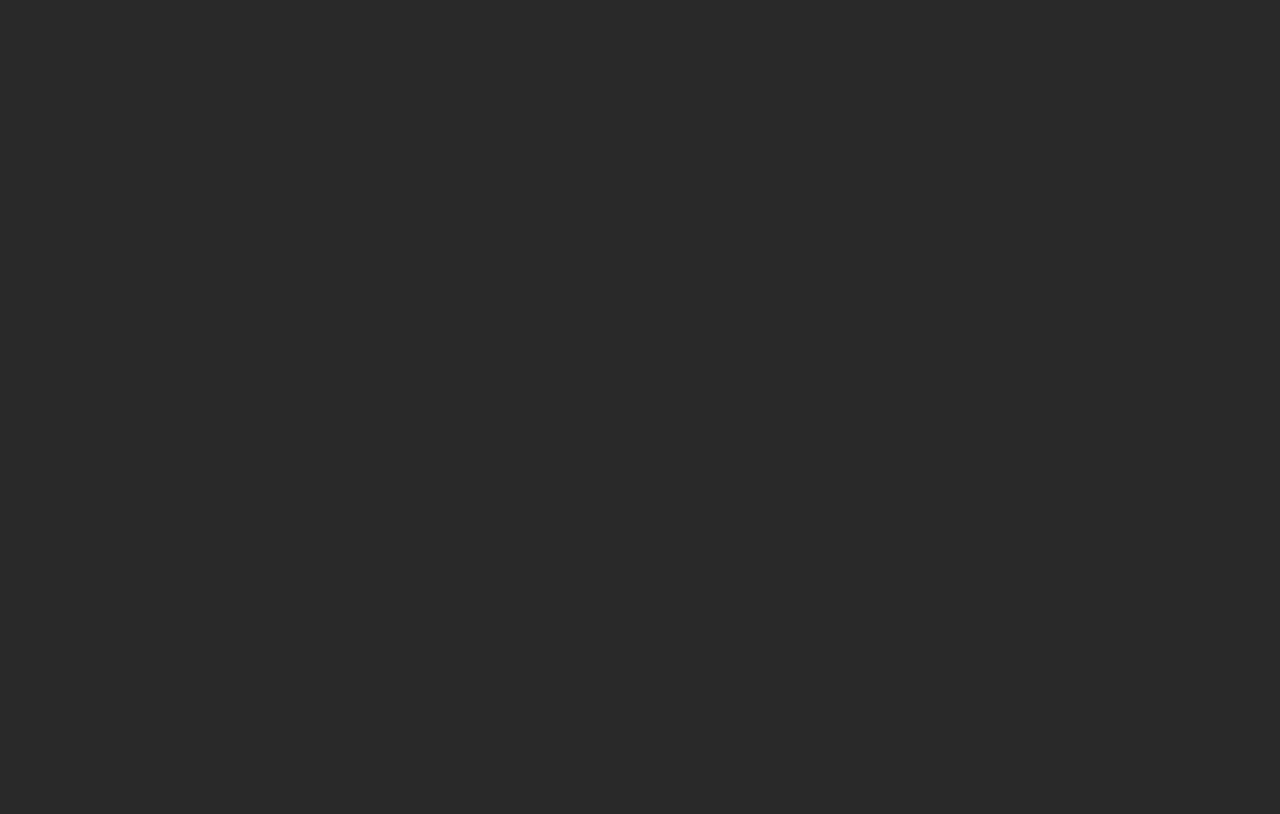
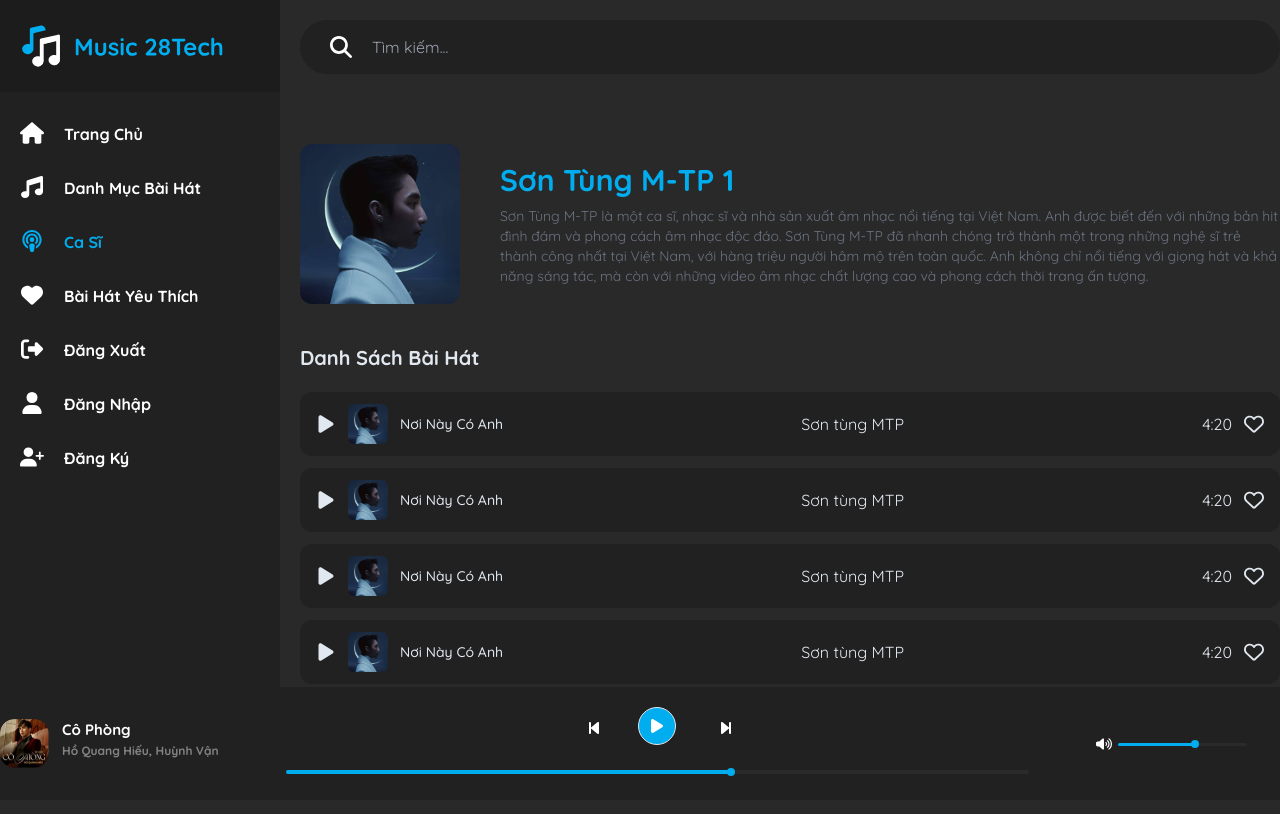
Before and after one commit to Subzerozzz/Project_FER, a React (Create React App) app: page /singers/1 in a window 1280 px wide. Before the commit this address had no page. Shown: the top 814 px of the page. Built offline with nearby package versions, Linux system fonts and the light colour scheme.

Commit message:
feat: singer detail

```diff
--- a/src/App.js
+++ b/src/App.js
@@ -7,6 +7,7 @@
 import { RegisterPage } from './pages/Authen/Register';
 import { Categories } from './pages/Categories/Categories';
 import { SingersPage } from './pages/Singers/Singers';
+import SingerDetail from './pages/Singers/SingerDetail/SingerDetail';
 
 function App() {
   return (
@@ -19,6 +20,7 @@
             <Route path='register' element={<RegisterPage/>} />
             <Route path='categories' element={<Categories/>} />
             <Route path='singers' element={<SingersPage />} />
+            <Route path='singers/:singerId' element={<SingerDetail />} />
           </Route>
         </Routes>
       </BrowserRouter>
--- /dev/null
+++ b/src/components/common/SingerDetail/SongPlayListLayout.jsx
@@ -0,0 +1,77 @@
+import { useState } from "react";
+import { FaHeart, FaPause, FaPlay, FaRegHeart } from "react-icons/fa6";
+
+const SongPlayListLayout = ({
+    title,
+    thumbnail,
+    duration,
+    audioUrl
+}) => {
+  const [isLiked, setIsLiked] = useState(false);
+  const [isPlay, setIsPlay] = useState(false);
+  const [audio, setAudio] = useState(new Audio(audioUrl));
+
+  const handlePlay = () => {
+    setIsPlay(!isPlay);
+    console.log("Audio URL:", audioUrl);
+
+    if (isPlay) {
+      audio.pause();
+    } else {
+      audio.play();
+    }
+  };
+  const handlePause = () => {
+    setIsPlay(false);
+    audio.pause();
+  };
+
+  const handleLike = () => {
+    alert("Like song");
+  };
+
+  return (
+    <div className="w-full py-3 px-4 bg-[#212121] rounded-xl">
+      {/* icon play big*/}
+      <div className="flex items-center justify-between rounded-full">
+        <div className="flex items-center gap-x-3">
+          {isPlay ? (
+            <FaPause onClick={handlePlay} className="w-5 h-5 duration-150 cursor-pointer text-slate-200 hover:text-slate-300 active:text-slate-400" />
+          ) : (
+            <FaPlay
+              onClick={handlePlay}
+              className="w-5 h-5 duration-150 cursor-pointer text-slate-200 hover:text-slate-300 active:text-slate-400"
+            />
+          )}
+          <img
+            className="object-cover rounded-md size-10"
+            src="/demo/singer/sontung.jpg"
+            alt=""
+          />
+          <span className="text-sm font-medium capitalize text-slate-200">
+            Nơi này có anh
+          </span>
+        </div>
+
+        <h4 className="text-slate-200">Sơn tùng MTP</h4>
+
+        <div className="flex items-center gap-3">
+          <span className="text-slate-200">4:20</span>
+          {isLiked ? (
+            <FaHeart
+              onClick={() => setIsLiked(false)}
+              className="w-5 h-5 cursor-pointer text-slate-200 hover:text-slate-300 active:text-slate-400"
+            />
+          ) : (
+            <FaRegHeart
+              onClick={() => setIsLiked(true)}
+              className="w-5 h-5 cursor-pointer text-slate-200 hover:text-slate-300 active:text-slate-400"
+            />
+          )}
+        </div>
+      </div>
+    </div>
+  );
+};
+
+export default SongPlayListLayout;
--- /dev/null
+++ b/src/pages/Singers/SingerDetail/SingerDetail.jsx
@@ -0,0 +1,78 @@
+import { FaPlay, FaRegHeart } from "react-icons/fa6";
+import SongPlayListLayout from "../../../components/common/SingerDetail/SongPlayListLayout";
+import songs from "./data-singer-detail";
+import { useParams } from "react-router-dom";
+import { useState } from "react";
+
+const SingerDetail = () => {
+  // get singerId from url params
+  const { singerId } = useParams();
+
+  // state to hold singer data
+  const [singerData, setSingerData] = useState(null);
+
+  /**
+   * fetch singer detail by singerId
+   */
+  const fetchSingerDetail = (singerId) => {
+    //logic fetch
+  }
+
+
+  return (
+    <div className="min-h-screen py-10 ">
+      {/* singer information */}
+      <div className="flex items-center gap-10">
+        {/* singer avatar */}
+        <div className="flex-shrink-0 size-40 rounded-xl">
+          <img
+            className="object-cover w-full h-full rounded-xl"
+            src={"/demo/singer/sontung.jpg"}
+            alt=""
+          />
+        </div>
+
+        <div className="flex-1">
+          {/* singer name */}
+          <div>
+            <h3 className="text-[#00ADEF] text-3xl font-bold mb-2">
+              Sơn Tùng M-TP {singerId}
+            </h3>
+            {/* singer description */}
+            <p className="text-sm text-gray-500">
+              Sơn Tùng M-TP là một ca sĩ, nhạc sĩ và nhà sản xuất âm nhạc nổi
+              tiếng tại Việt Nam. Anh được biết đến với những bản hit đình đám
+              và phong cách âm nhạc độc đáo. Sơn Tùng M-TP đã nhanh chóng trở
+              thành một trong những nghệ sĩ trẻ thành công nhất tại Việt Nam,
+              với hàng triệu người hâm mộ trên toàn quốc. Anh không chỉ nổi
+              tiếng với giọng hát và khả năng sáng tác, mà còn với những video
+              âm nhạc chất lượng cao và phong cách thời trang ấn tượng.
+            </p>
+          </div>
+        </div>
+      </div>
+
+      {/* list songs */}
+      <div className="mt-10">
+        <h3 className="text-xl font-bold capitalize text-slate-200">
+          Danh sách bài hát
+        </h3>
+
+        {/* songs */}
+        <div className="grid grid-cols-1 gap-3 mt-5">
+          {songs.map((song) => (
+            <SongPlayListLayout
+              key={song.id}
+              title={song.title}
+              thumbnail={song.thumbnail}
+              duration={song.duration}
+              audioUrl={song.audioUrl}
+            />
+          ))}
+        </div>
+      </div>
+    </div>
+  );
+};
+
+export default SingerDetail;
--- /dev/null
+++ b/src/pages/Singers/SingerDetail/data-singer-detail.js
@@ -0,0 +1,39 @@
+const songs = [
+  {
+    id: 1,
+    title: "Lạc Trôi",
+    thumbnail: "/demo/singer/sontung.jpg",
+    duration: "4:20",
+    audioUrl: "/demo/singer/audio/NoiNayCoAnh-SonTungMTP-4772041.mp3"
+  },
+  {
+    id: 2,
+    title: "Chạy Ngay Đi",
+    thumbnail: "/demo/singer/sontung.jpg",
+    duration: "4:20",
+    audioUrl: "/demo/singer/audio/NoiNayCoAnh-SonTungMTP-4772041.mp3"
+  },
+  {
+    id: 3,
+    title: "Hãy Trao Cho Anh",
+    thumbnail: "/demo/singer/sontung.jpg",
+    duration: "4:20",
+    audioUrl: "/demo/singer/audio/NoiNayCoAnh-SonTungMTP-4772041.mp3"
+  },
+  {
+    id: 4,
+    title: "Muộn Rồi Mà Sao Còn",
+    thumbnail: "/demo/singer/sontung.jpg",
+    duration: "4:20",
+    audioUrl: "/demo/singer/audio/NoiNayCoAnh-SonTungMTP-4772041.mp3"
+  },
+  {
+    id: 5,
+    title: "There’s No One At All",
+    thumbnail: "/demo/singer/sontung.jpg",
+    duration: "4:20",
+    audioUrl: "/demo/singer/audio/NoiNayCoAnh-SonTungMTP-4772041.mp3"
+  },
+];
+
+export default songs;
```
Also changed, not shown: public/demo/singer/sontung.jpg (added), 1 other file (tests, documents, lock files or other folders).
